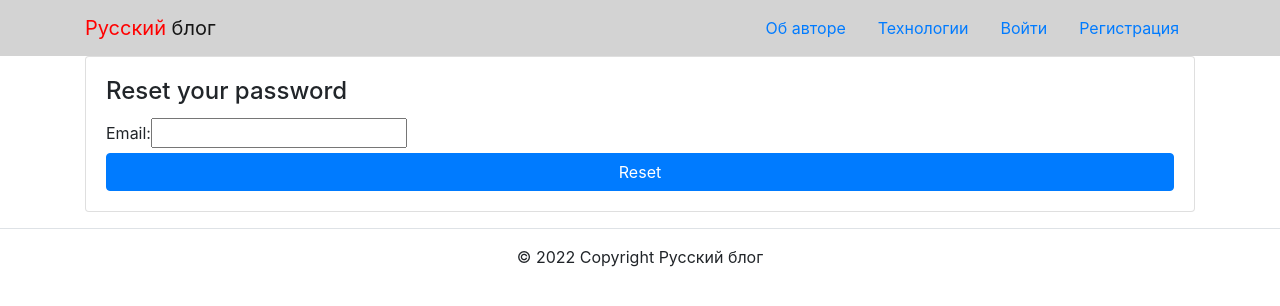
After one commit to Weslia-Chartreux/Russian_blog, a Django app: page /password-reset/ in a window 1280 px wide. The commit adds this page. Shown: the top 306 px of the page. Run offline with Django 3.2, Linux system fonts and the light colour scheme; some libraries are stand-ins or nearby versions.

Commit message:
+ Всё, что связано со сменой пароля, работает. + Всё, что связано с пользователем, перенесено в приложение users

```diff
--- a/posts/views.py
+++ b/posts/views.py
@@ -62,7 +62,6 @@ def create_post(request):
             new_post = Post()
             new_post.name = form.cleaned_data['name']
             new_post.text = form['text'].value()
-            print(form['text'].value())
             if form['group'].value() != 'False':
                 new_post.group = get_object_or_404(Community, id=form['group'].value())
             new_post.author = request.user
--- a/testik/templates/header.html
+++ b/testik/templates/header.html
@@ -16,13 +16,17 @@
           <a class="nav-link" href="{% url 'new_post' %}">Новая запись</a>
         </li>
         <li class="nav-item">
-          <a class="nav-link link-light" href="{% url 'password_change' %}">Изменить пароль</a>
-        </li>
-        <li class="nav-item">
-          <a class="nav-link link-light" href="{% url 'logout' %}">Выйти</a>
-        </li>
-        <li class="nav-item">
-          <a class="nav-link link-light" href="{% url 'profile' user.username %}">{{ user.username }}</a>
+          <div class="dropdown">
+                <a class="nav-link link-light" type="button" id="dropdownMenuButton1" data-bs-toggle="dropdown" aria-expanded="false">
+                    {{ user.username }}
+                </a>
+                <ul class="dropdown-menu" aria-labelledby="dropdownMenuButton1">
+                    <li><a class="nav-link link-light" href="{% url 'profile' '{{ user.username }}' %}">Профиль</a></li>
+                    <li><a class="nav-link link-light" href="{% url 'password_change' %}">Изменить пароль</a></li>
+                    <li><a class="nav-link link-light" href="{% url 'logout' %}">Выйти</a></li>
+                </ul>
+            </div>
+
         <li>
         {% else %}
         <li class="nav-item">
--- a/templates/registration/login.html
+++ b/users/templates/login.html
@@ -60,7 +60,7 @@
             </button>
             <!-- Тест на внимательность. Без переопределения шаблона этого адреса
             не существует. Нужно что-то делать, иначе все упадет -->
-            <a href="{% url 'password_reset_form' %}" class="btn btn-link">
+            <a href="{% url 'password_reset' %}" class="btn btn-link">
               Забыли пароль?
             </a>
           </div>
--- /dev/null
+++ b/users/templates/password_reset_form.html
@@ -0,0 +1,17 @@
+{% extends 'base.html' %}
+
+{% block content %}
+<div  class="card">
+<div  class="card-body">
+<h4  class="card-title">Reset your password</h4>
+<form  method="post">
+{% csrf_token %}
+<input  type="hidden"  name="next"  value="{{ next }}">
+{{ form }}
+
+<button  type="submit"  class="btn btn-primary btn-block">Reset</button>
+</form>
+</div>
+</div>
+</div>
+{% endblock %}
--- a/users/urls.py
+++ b/users/urls.py
@@ -1,15 +1,17 @@
 from django.urls import path, include
-from .views import SignUp
+from users.views import SignUp, Password_Change, Password_Reset, Password_Reset_Complete, Password_Reset_Confirm, \
+    Password_Reset_Done, Login_View, Logout_View
 from django.contrib.auth import views
 
 urlpatterns = [
-    path('login/', views.LoginView.as_view(), name='login'),
+    path('login/', Login_View.as_view(), name='login'),
     path('signup/', SignUp.as_view(), name='signup'),
-    path('password_change/', views.PasswordChangeView.as_view(), name='password_change'),
+    path('password_change/', Password_Change.as_view(), name='password_change'),
     path('password_change/done/', views.PasswordChangeDoneView.as_view(), name='password_change_done'),
-    path('password_reset/', views.PasswordResetView.as_view(), name='password_reset'),
-    path('password_reset/done/', views.PasswordResetDoneView.as_view(), name='password_reset_done'),
-    path('reset/<uidb64>/<token>/', views.PasswordResetConfirmView.as_view(), name='password_reset_confirm'),
-    path('reset/done/', views.PasswordResetCompleteView.as_view(), name='password_reset_complete'),
-    path('password_reset_form', views.PasswordResetForm, name='password_reset_form'),
+    path('password-reset/', Password_Reset.as_view(), name='password_reset'),
+    path('password-reset/done/', Password_Reset_Done.as_view(), name='password_reset_done'),
+    path('reset/<uidb64>/<token>/', Password_Reset_Confirm.as_view(), name='password_reset_confirm'),
+    path('reset/done/', Password_Reset_Complete.as_view(), name='password_reset_complete'),
+    path('logout/', Logout_View.as_view(), name='logout'),
+
 ]
--- a/users/views.py
+++ b/users/views.py
@@ -1,3 +1,6 @@
+from django.contrib.auth.forms import PasswordResetForm
+from django.contrib.auth.views import PasswordChangeView, PasswordResetView, PasswordResetCompleteView, \
+    PasswordResetConfirmView, PasswordResetDoneView, LoginView, LogoutView
 from django.shortcuts import render
 from django.views.generic import CreateView
 
@@ -8,3 +11,31 @@ class SignUp(CreateView):
     form_class = CreationForm
     success_url = '/'
     template_name = 'signup.html'
+
+
+class Password_Change(PasswordChangeView):
+    template_name = 'password_change_form.html'
+
+
+class Password_Reset(PasswordResetView):
+    template_name = 'password_reset_form.html'
+
+
+class Password_Reset_Complete(PasswordResetCompleteView):
+    template_name = 'password_reset_complete.html'
+
+
+class Password_Reset_Confirm(PasswordResetConfirmView):
+    template_name = 'password_reset_confirm.html'
+
+
+class Password_Reset_Done(PasswordResetDoneView):
+    template_name = 'password_reset_done.html'
+
+
+class Login_View(LoginView):
+    template_name = 'login.html'
+
+
+class Logout_View(LogoutView):
+    template_name = 'logged_out.html'
```
Also changed, not shown: templates/registration/password_reset_form.html (deleted, +0 -10 lines), users/templates/password_change_form.html (added, +16 -0 lines), __init__.py (added), db.sqlite3, users/templates/logged_out.html (renamed from templates/registration/logged_out.html), users/templates/password_reset_complete.html (renamed from templates/registration/password_reset_complete.html), users/templates/password_reset_confirm.html (renamed from templates/registration/password_reset_confirm.html), users/templates/password_reset_done.html (renamed from templates/registration/password_reset_done.html), users/templates/password_reset_email.html (renamed from templates/registration/password_reset_email.html), 3 other files.
